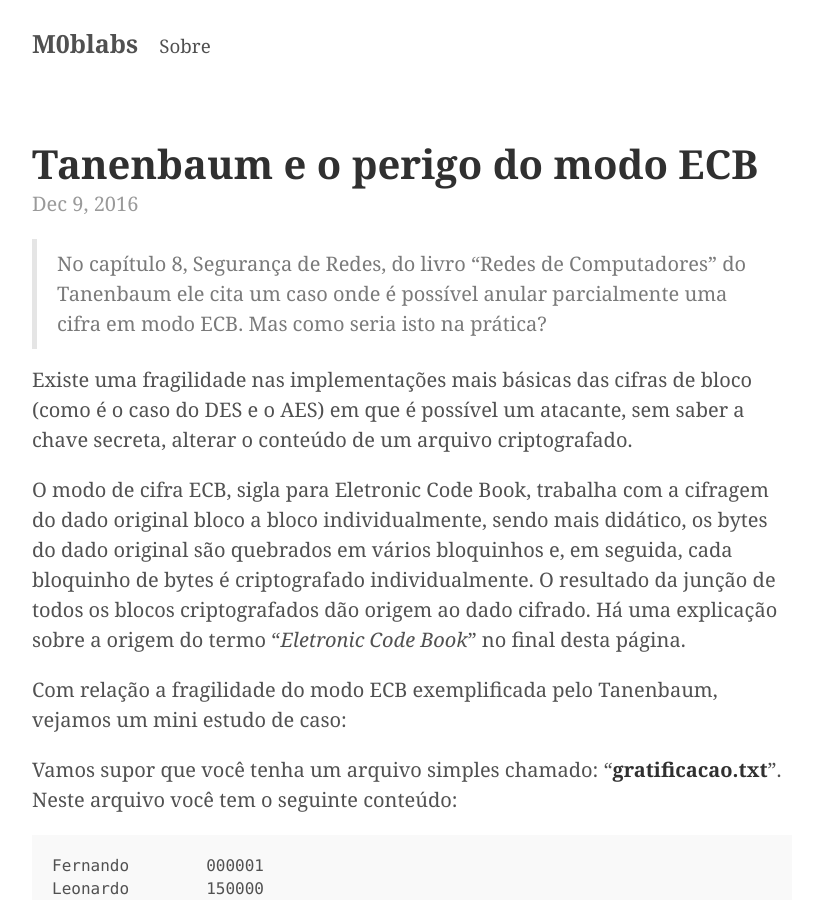
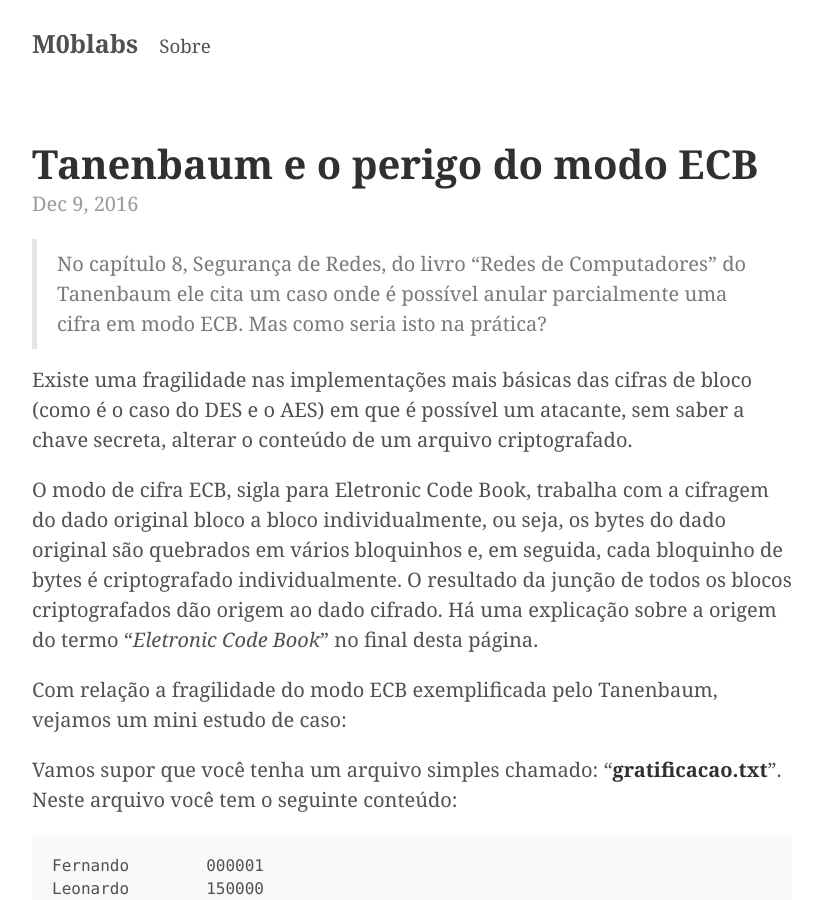
Before and after one commit to Kingm0b/jekyll-minimal-theme, a Jekyll site: the page built from _posts/2016-12-09-ecb-flaw.md, in a window 1280 px wide and 900 px high. Shown: the whole window, without its empty margins (228-1050 px from the left). Built offline with Jekyll 4.4.1, drawn with Linux system fonts in a browser that asks for light colours.

Commit message:
Update 2016-12-09-ecb-flaw.md

```diff
--- a/_posts/2016-12-09-ecb-flaw.md
+++ b/_posts/2016-12-09-ecb-flaw.md
@@ -7,7 +7,7 @@ title: "Tanenbaum e o perigo do modo ECB"
 
 Existe uma fragilidade nas implementações mais básicas das cifras de bloco (como é o caso do DES e o AES) em que é possível um atacante, sem saber a chave secreta, alterar o conteúdo de um arquivo criptografado.
 
-O modo de cifra ECB, sigla para Eletronic Code Book, trabalha com a cifragem do dado original bloco a bloco individualmente, sendo mais didático, os bytes do dado original são quebrados em vários bloquinhos e, em seguida, cada bloquinho de bytes é criptografado individualmente. O resultado da junção de todos os blocos criptografados dão origem ao dado cifrado. Há uma explicação sobre a origem do termo "*Eletronic Code Book*" no final desta página.
+O modo de cifra ECB, sigla para Eletronic Code Book, trabalha com a cifragem do dado original bloco a bloco individualmente, ou seja, os bytes do dado original são quebrados em vários bloquinhos e, em seguida, cada bloquinho de bytes é criptografado individualmente. O resultado da junção de todos os blocos criptografados dão origem ao dado cifrado. Há uma explicação sobre a origem do termo "*Eletronic Code Book*" no final desta página.
 
 Com relação a fragilidade do modo ECB exemplificada pelo Tanenbaum, vejamos um mini estudo de caso:
 
```
